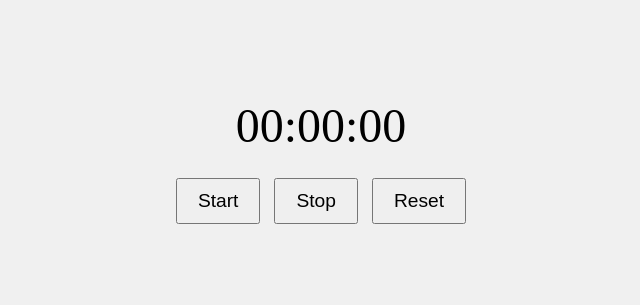
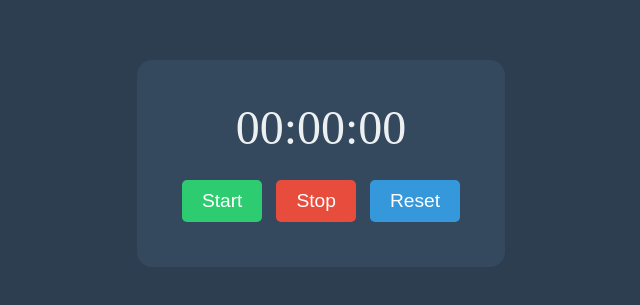
Before and after one commit to haz-wa/timer, a plain HTML site: page index.html in a window 1280 px wide. Shown: the part 245-550 px from the top of the page, without its empty margins (319-959 px from the left). Drawn offline with Linux system fonts and the light colour scheme.

Commit message:
Make timer more colorful

```diff
--- a/styles.css
+++ b/styles.css
@@ -1,13 +1,17 @@
 body {
-    background-color: #f0f0f0;
+    background-color: #2c3e50;
     display: flex;
     justify-content: center;
     align-items: center;
     height: 100vh;
+    color: #ecf0f1;
 }
 
 .timer {
     text-align: center;
+    background-color: #34495e;
+    padding: 40px;
+    border-radius: 15px;
 }
 
 .time-display {
@@ -20,4 +24,21 @@ body {
     margin: 5px;
     padding: 10px 20px;
     cursor: pointer;
+    border: none;
+    border-radius: 5px;
 }
+
+#start {
+    background-color: #2ecc71;
+    color: white;
+}
+
+#stop {
+    background-color: #e74c3c;
+    color: white;
+}
+
+#reset {
+    background-color: #3498db;
+    color: white;
+}
```
